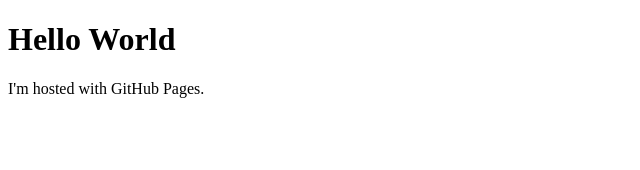
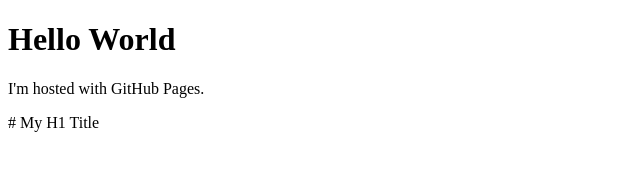
Before and after one commit to AlgorithmicAndrew/andrewkingdev.github.io, a plain HTML site: page index.html in a window 1280 px wide. Shown: the full height of the page, 0-640 px from the left. Drawn offline with Linux system fonts and the light colour scheme.

Commit message:
Update index.html

```diff
--- a/index.html
+++ b/index.html
@@ -3,5 +3,7 @@
 <body>
 <h1>Hello World</h1>
 <p>I'm hosted with GitHub Pages.</p>
+
+# My H1 Title
 </body>
 </html>
```
